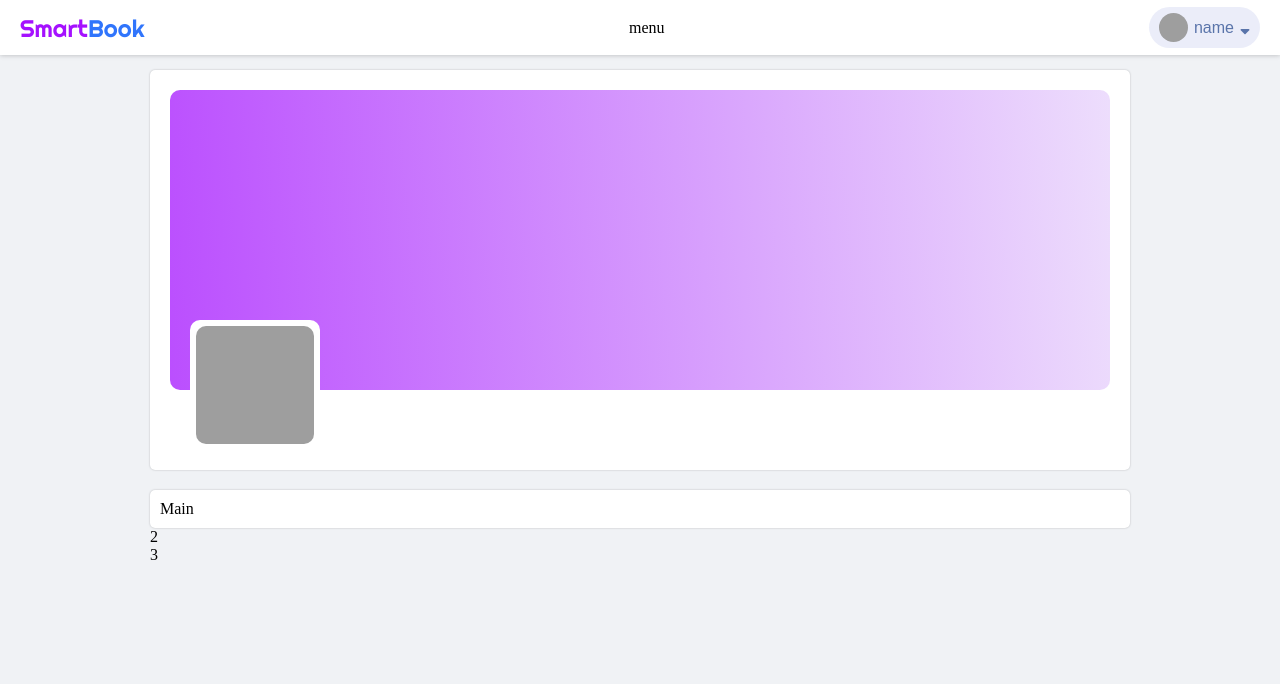
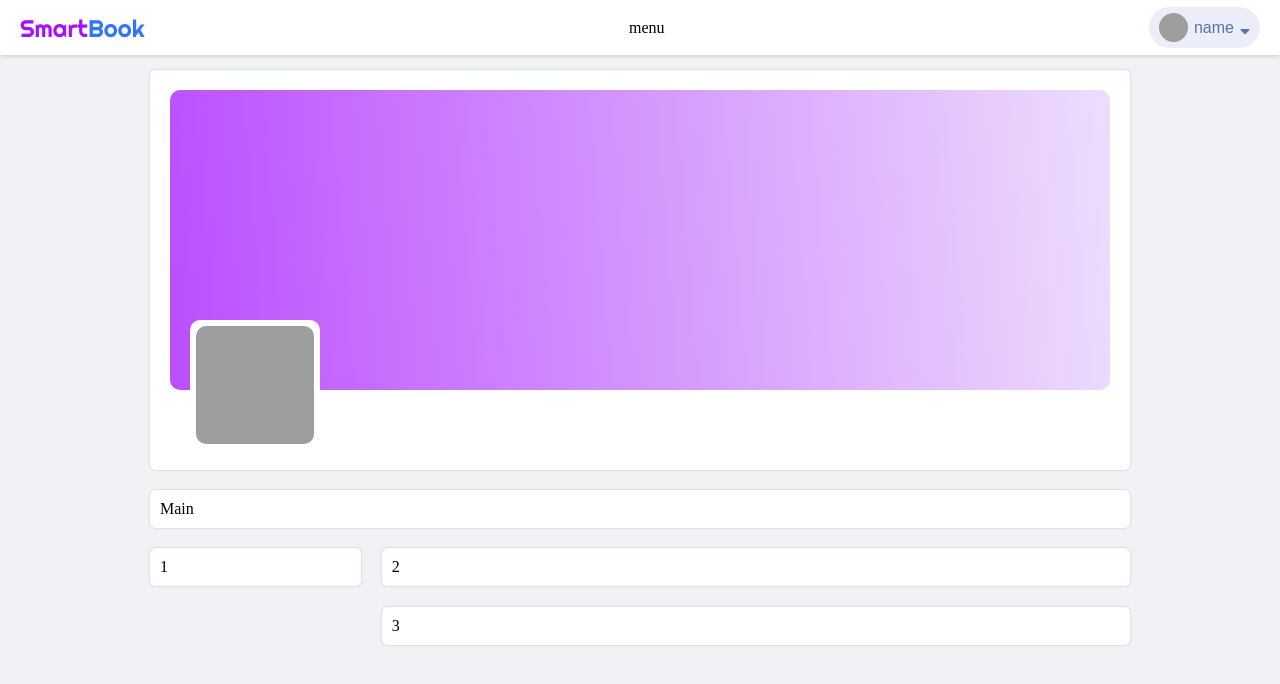
Before and after one commit to MRXOneX/smartbook-front, a Vue app: page / in a window 1280 px wide. Shown: the top 684 px of the page. Built offline with nearby package versions, Linux system fonts and the light colour scheme; sample sign-in values are in the browser's storage; grey boxes are pictures that could not be loaded.

Commit message:
Update Main.vue

```diff
--- a/src/pages/Main.vue
+++ b/src/pages/Main.vue
@@ -9,11 +9,18 @@
                 </div>
             </div>
             <div class="content-organization">
-                <div class="main-menu-organization">
+                <div class="navbar-menu-organization">
                     Main
                 </div>
-                <div class="left-menu-down">2</div>
-                <div class="right-menu-down">3</div>
+                <div class="sidebar-organization">
+                    <div class="left-menu">
+                        <div>
+                            1
+                        </div>
+                    </div>
+                    <div class="up-menu">2</div>
+                    <div class="posts">3</div>
+                </div>
             </div>
         </div>
     </container>
@@ -74,7 +81,7 @@ export default {
         border-radius: 10px;
     }
 
-    .main-menu-organization {
+    .navbar-menu-organization {
         margin-top: 20px;
         background: white;
         box-shadow: 0px 0px 2px rgba(0, 0, 0, 0.25);
@@ -83,4 +90,42 @@ export default {
     }
 
 
+    .sidebar-organization {
+        margin: 20px 0 0 0;
+
+        display: grid;
+        grid-auto-columns: 1fr;
+        grid-template-columns: 1fr 1fr 1fr 1fr 1fr 1fr 3fr;
+        grid-template-rows: 1fr 1fr;
+        gap: 21px 21px;
+        grid-template-areas:
+            "left-menu left-menu up-menu up-menu up-menu up-menu up-menu"
+            "left-menu left-menu posts posts posts posts posts";
+    }
+    .left-menu {
+        grid-area: left-menu;
+    }
+    .left-menu div {
+        background: white;
+        box-shadow: 0px 0px 2px rgba(0, 0, 0, 0.25);
+        border-radius: 5px;
+        padding: 10px;
+    }
+    .up-menu {
+        grid-area: up-menu;
+
+        background: white;
+        box-shadow: 0px 0px 2px rgba(0, 0, 0, 0.25);
+        border-radius: 5px;
+        padding: 10px;
+    }
+    .posts {
+        grid-area: posts;
+
+        background: white;
+        box-shadow: 0px 0px 2px rgba(0, 0, 0, 0.25);
+        border-radius: 5px;
+        padding: 10px;
+    }
+
 </style>
```
